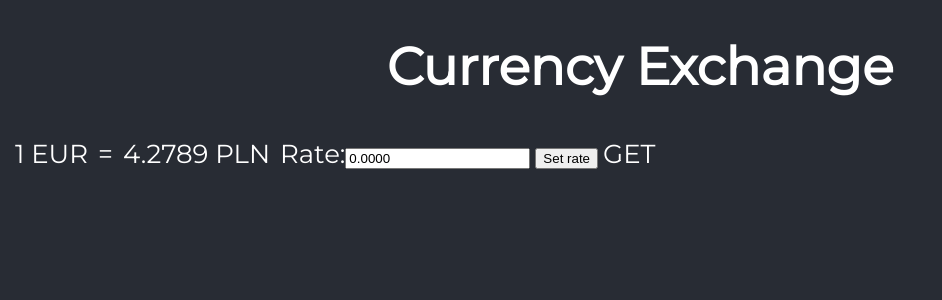
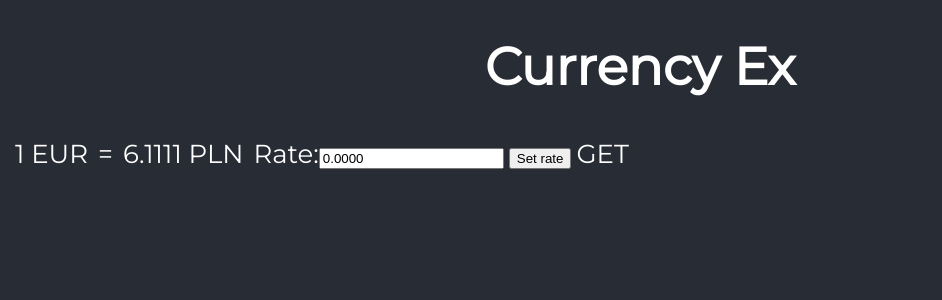
Before and after one commit to jurisportfolio/currency-board, a React (Create React App) app: page / in a window 1280 px wide. Shown: the top 300 px of the page, without its empty margins (0-942 px from the left). Built offline with nearby package versions, Linux system fonts and the light colour scheme.

Commit message:
Make App read state from Redux

```diff
--- a/src/App.js
+++ b/src/App.js
@@ -7,7 +7,7 @@ function App() {
   return (
   <div className="App">
     <header className="App-header">
-      <h1>Currency Exchange</h1>
+      <h1>Currency Ex</h1>
     </header>
     <main>
       <Dashboard/>
--- a/src/components/DashboardComponent.js
+++ b/src/components/DashboardComponent.js
@@ -1,25 +1,25 @@
 import React from 'react';
 import styled from 'styled-components';
+import { connect } from 'react-redux';
 
-import ExchangeRateComponent from './ExchangeRateComponent';
+import ExRateComponent from './ExRateComponent';
 
 
-export default class DashboardComponent extends React.Component {
-  state = {
-    exchangeRate: 4.2789
-  }
+class DashboardComponent extends React.Component {
+
 
   handelRateChange = (newRate) => {
-    this.setState({
-      exchangeRate: newRate
-    })
+
   }
 
   render() {
-    let { exchangeRate } = this.state;
+
+    const { exchangeRate } = this.props;
+    console.log('this.props: ', this.props);
+    console.log('exchangeRate: ', exchangeRate);
     return (
       <StyledDashboard>
-        <ExchangeRateComponent exchangeRate={exchangeRate} handelRateChange={this.handelRateChange} />
+        <ExRateComponent exchangeRate={exchangeRate} handelRateChange={this.handelRateChange} />
 
       </StyledDashboard>
     )
@@ -29,3 +29,13 @@ export default class DashboardComponent extends React.Component {
 const StyledDashboard = styled.div`
 
 `
+
+const mapStateToProps = state => {
+  console.log('state: ', state);
+
+  return {
+    exchangeRate: state.exchangeRateReducer.exchangeRate
+  }
+}
+
+export default connect(mapStateToProps)(DashboardComponent)
--- /dev/null
+++ b/src/components/ExRateComponent.js
@@ -0,0 +1,57 @@
+import React from 'react';
+import styled, { css } from 'styled-components';
+
+import ExRateMonitor from './ExRateMonitor';
+
+const labelStyle = css`
+  label {
+    padding: 5px;
+  }
+`
+
+const StyledExRateComponent = styled.div`
+  display: flex;
+  flex-direction: row;
+
+  width: 100%;
+  padding: 5px 10px;
+  ${labelStyle}
+`
+
+export default class ExRateComponent extends React.Component {
+
+  state = { rateInputValue: "0.0000" }
+
+  onChangeInputValue = event => {
+    this.setState({
+      rateInputValue: event.target.value
+    })
+  }
+
+  handelSubmit = event => {
+    event.preventDefault();
+    const newRate = parseFloat(this.state.rateInputValue).toFixed(4);
+    this.props.handelRateChange(newRate);
+  }
+
+  render() {
+
+    const {rateInputValue} = this.state;
+    return (
+      <StyledExRateComponent>
+        <ExRateMonitor
+           />
+
+      <form onSubmit={this.handelSubmit} >
+        <label>
+          Rate:
+          <input type="text" name="name" value={rateInputValue} onChange={this.onChangeInputValue} />
+        </label>
+        <input type="submit" value="Set rate" />
+      </form>
+
+      <div><label>GET</label></div>
+      </StyledExRateComponent>
+    )
+  }
+}
--- /dev/null
+++ b/src/components/ExRateMonitor.js
@@ -0,0 +1,18 @@
+import React from 'react';
+import { connect } from 'react-redux';
+
+const ExRateMonitor = ({ exchangeRate }) => (
+  <div>
+    <label>1 EUR</label>
+    <label>=</label>
+    <label>{exchangeRate} PLN</label>
+  </div>
+);
+
+const propsMapForExRateMonitor = state => {
+  return {
+    exchangeRate: state.exchangeRateReducer.exchangeRate
+  }
+};
+
+export default connect(propsMapForExRateMonitor)(ExRateMonitor);
--- a/src/components/ExchangeRateComponent.js
+++ /dev/null
@@ -1,71 +0,0 @@
-import React, { Fragment } from 'react';
-import styled, { css } from 'styled-components';
-
-const ExchangeRateMonitor = ({ exchangeRate, rateInputValue, onChangeInputValue, handelSubmit }) => (
-  <Fragment>
-    <div>
-      <label>1 EUR</label>
-      <label>=</label>
-      <label>{exchangeRate} PLN</label>
-    </div>
-
-    <form onSubmit={handelSubmit} >
-      <label>
-        Rate:
-        <input type="text" name="name" value={rateInputValue} onChange={onChangeInputValue} />
-      </label>
-      <input type="submit" value="Set rate" />
-    </form>
-
-    <div><label>GET</label></div>
-  </Fragment>
-)
-
-
-
-
-export default class ExchangeRateComponent extends React.Component {
-
-  state = { rateInputValue: "0.0000" }
-
-  onChangeInputValue = event => {
-    this.setState({
-      rateInputValue: event.target.value
-    })
-  }
-
-  handelSubmit = event => {
-    event.preventDefault();
-    const newRate = parseFloat(this.state.rateInputValue).toFixed(4);
-    this.props.handelRateChange(newRate);
-  }
-
-  render() {
-    const { exchangeRate } = this.props;
-    const {rateInputValue} = this.state;
-    return (
-      <StyledExchangeRateComponent>
-        <ExchangeRateMonitor
-          exchangeRate={exchangeRate}
-          rateInputValue={rateInputValue}
-          onChangeInputValue={this.onChangeInputValue}
-          handelSubmit={this.handelSubmit} />
-      </StyledExchangeRateComponent>
-    )
-  }
-}
-
-const labelStyle = css`
-  label {
-    padding: 5px;
-  }
-`
-
-const StyledExchangeRateComponent = styled.div`
-  display: flex;
-  flex-direction: row;
-
-  width: 100%;
-  padding: 5px 10px;
-  ${labelStyle}
-`
--- a/src/index.js
+++ b/src/index.js
@@ -6,11 +6,14 @@ import * as serviceWorker from './serviceWorker';
 import { Provider } from 'react-redux';
 import { createStore } from 'redux';
 import cantorApp from './utilities/reducers';
+import { SET_RATE } from './utilities/actions';
 
 const store = createStore(
   cantorApp,
   window.__REDUX_DEVTOOLS_EXTENSION__ && window.__REDUX_DEVTOOLS_EXTENSION__()
 );
+store.dispatch({type: SET_RATE, exchangeRate: "5.6789"})
+store.dispatch({type: SET_RATE, exchangeRate: "6.1111"})
 
 ReactDOM.render(
   <Provider store={store}>
--- a/src/utilities/actions.js
+++ b/src/utilities/actions.js
@@ -2,7 +2,7 @@ export const SET_RATE = 'SET_RATE';
 export const ADD_TRANSACTION = 'ADD_TRANSACTION';
 export const REMOVE_TRANSACTION = 'REMOVE_TRANSACTION';
 
-export const setRate = rateValue => ({
+export const setRate = exchangeRate => ({
   type: SET_RATE,
-  rateValue
+  exchangeRate
 })
--- a/src/utilities/reducers.js
+++ b/src/utilities/reducers.js
@@ -10,12 +10,10 @@ const initialState = {
 function exchangeRateReducer(state = initialState, action) {
   switch (action.type) {
     case SET_RATE:
-      return [
-        ...state,
-        {
-          rateValue: action.rateValue
+      return {
+        exchangeRate: action.exchangeRate
         }
-      ]
+
     default:
         return state
   }
```
Also changed, not shown: src/components/ExRateSetter.js (added).
